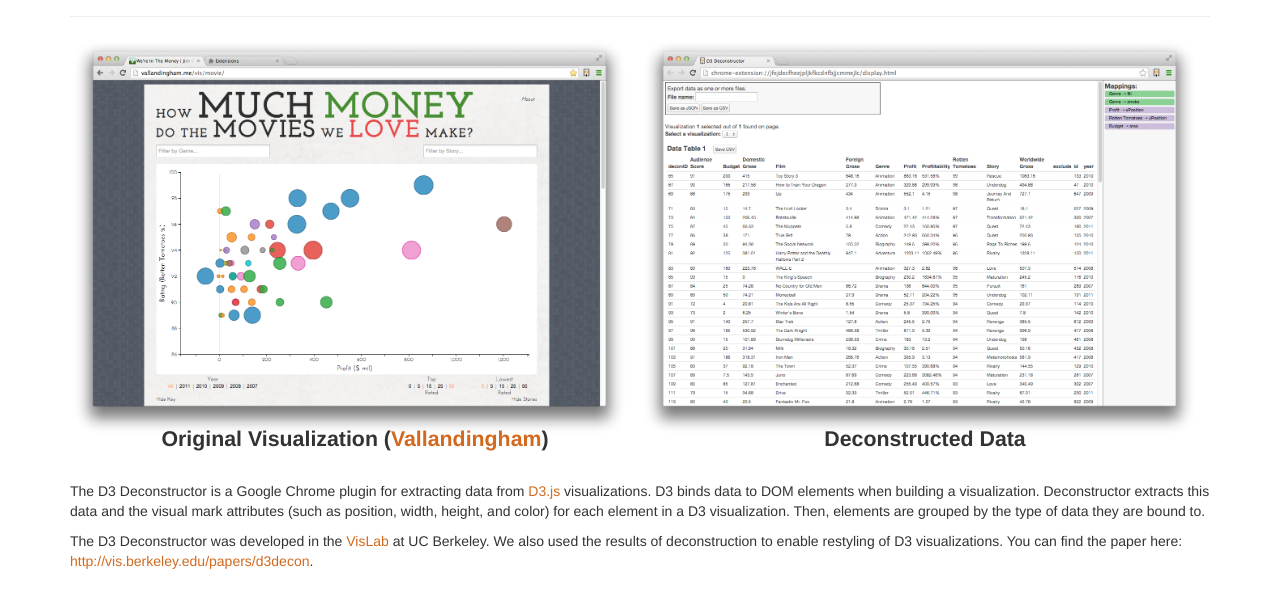
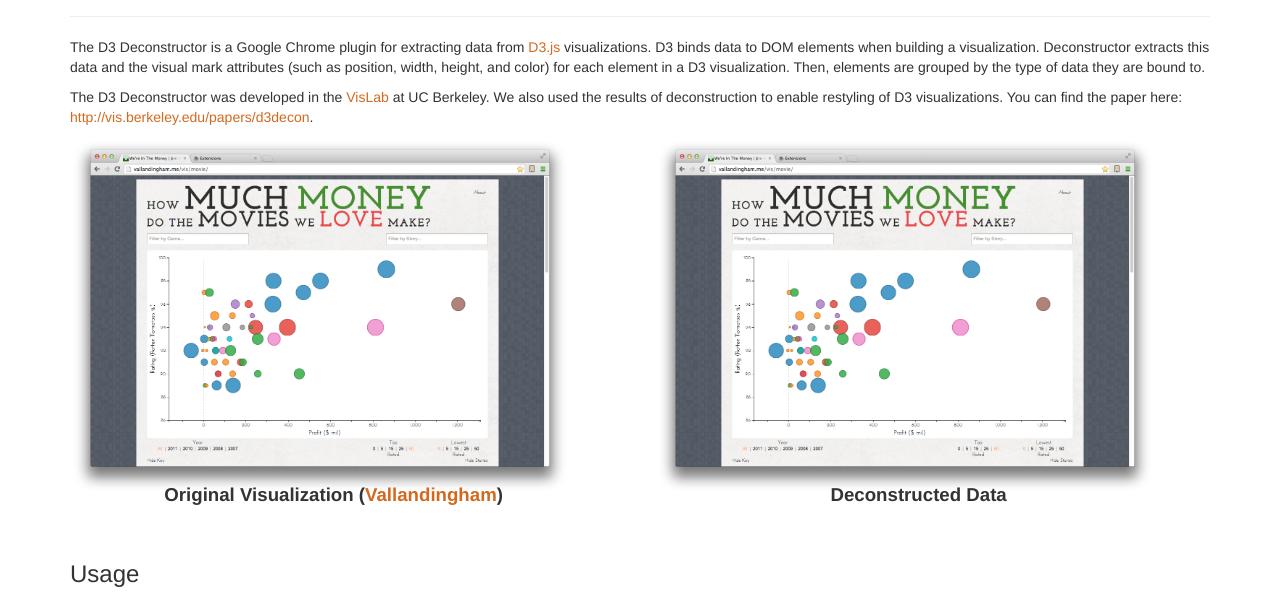
Before and after one commit to ucbvislab/d3-deconstructor, a plain HTML site: page index.html in a window 1280 px wide. Shown: the part 113-706 px from the top of the page. Drawn offline with nearby package versions, Linux system fonts and the light colour scheme.

Commit message:
updated banner

```diff
--- a/index.html
+++ b/index.html
@@ -31,12 +31,34 @@
 				</h1>
 			</div>
 
-	    <div class="banner">
+			<p>
+				The D3 Deconstructor is a Google Chrome plugin for extracting data from <a href="http://d3js.org">D3.js</a> visualizations. D3 binds data to DOM elements when building a visualization. Deconstructor extracts this data and the visual mark attributes (such as position, width, height, and color) for each element in a D3 visualization. Then, elements are grouped by the type of data they are bound to.
+			</p>
+			<p>
+				The D3 Deconstructor was developed in the <a href="http://vis.berkeley.edu">VisLab</a> at UC Berkeley. We also used the results of deconstruction to enable restyling of D3 visualizations. You can find the paper here: <a href="http://vis.berkeley.edu/papers/d3decon">http://vis.berkeley.edu/papers/d3decon</a>.
+			</p>
+
+			<div class="row">
+				<div class="col-md-6">
+					<img class="banner-img" src="tutorial_images/vallandingham-vis.png">
+				</div>
+				<div class="col-md-6">
+					<img class="banner-img" src="tutorial_images/vallandingham-vis.png">
+				</div>
+				<div class="col-md-6">
+					<h2 class="img-label">Original Visualization (<a href="http://vallandingham.me/vis/movies">Vallandingham</a>)</h2>
+				</div>
+				<div class="col-md-6">
+					<h2 class="img-label">Deconstructed Data</h2>
+				</div>
+			</div>
+
+	    <!-- <div class="banner">
 		  	<span class="banner-left">
 		    	<img src="tutorial_images/vallandingham-vis.png">
 		  	</span>
 		  	<span class="banner-right">
-		    	<img src="tutorial_images/deconstruction-view.png">
+		    	<img src="tutorial_images/vallandingham-vis.png">
 		  	</span>
 			</div>
 			<div class="banner-text">
@@ -46,16 +68,10 @@
 				<span class="right-text">
 					<h2 class="img-label">Deconstructed Data</h2>
 				</span>
-			</div>
+			</div> -->
 
 
 			<div class="bodytext">
-				<p>
-					The D3 Deconstructor is a Google Chrome plugin for extracting data from <a href="http://d3js.org">D3.js</a> visualizations. D3 binds data to DOM elements when building a visualization. Deconstructor extracts this data and the visual mark attributes (such as position, width, height, and color) for each element in a D3 visualization. Then, elements are grouped by the type of data they are bound to.
-				</p>
-				<p>
-					The D3 Deconstructor was developed in the <a href="http://vis.berkeley.edu">VisLab</a> at UC Berkeley. We also used the results of deconstruction to enable restyling of D3 visualizations. You can find the paper here: <a href="http://vis.berkeley.edu/papers/d3decon">http://vis.berkeley.edu/papers/d3decon</a>.
-				</p>
 				<h3>
 					Usage
 				</h3>
--- a/main.css
+++ b/main.css
@@ -3,10 +3,11 @@
 }
 
 h2.img-label {
-	font-size: 16pt;
+	font-size: 14pt;
 	text-align: center;
 	margin-top: -10px;
 	margin-bottom: 30px;
+	padding-right: 5%;
 	font-weight: bold;
 }
 
@@ -20,15 +21,8 @@
 	float: right;
 }
 
-.banner-left img {
-	float:left;
-	width: 49%;
-}
-
-.banner-right img {
-	float: right;
-	margin-right: 1%;
-	width: 49%;
+.banner-img {
+	width: 90%;
 }
 
 a {
```
